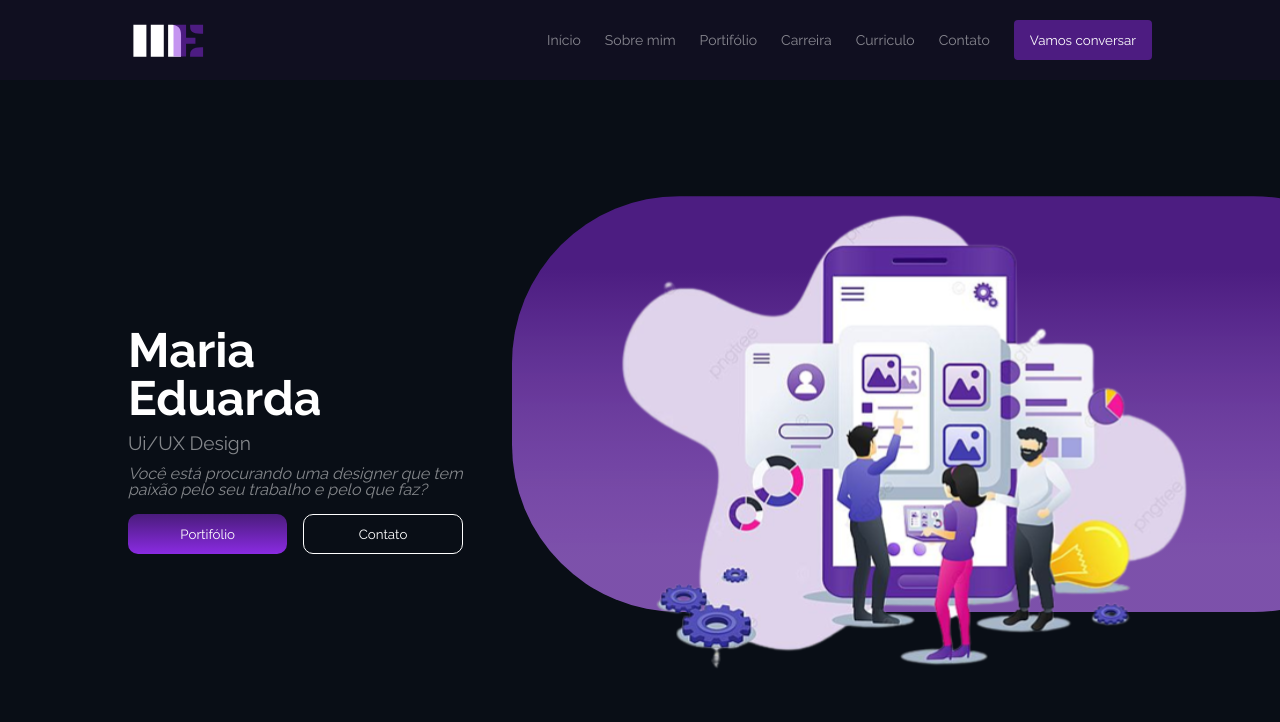
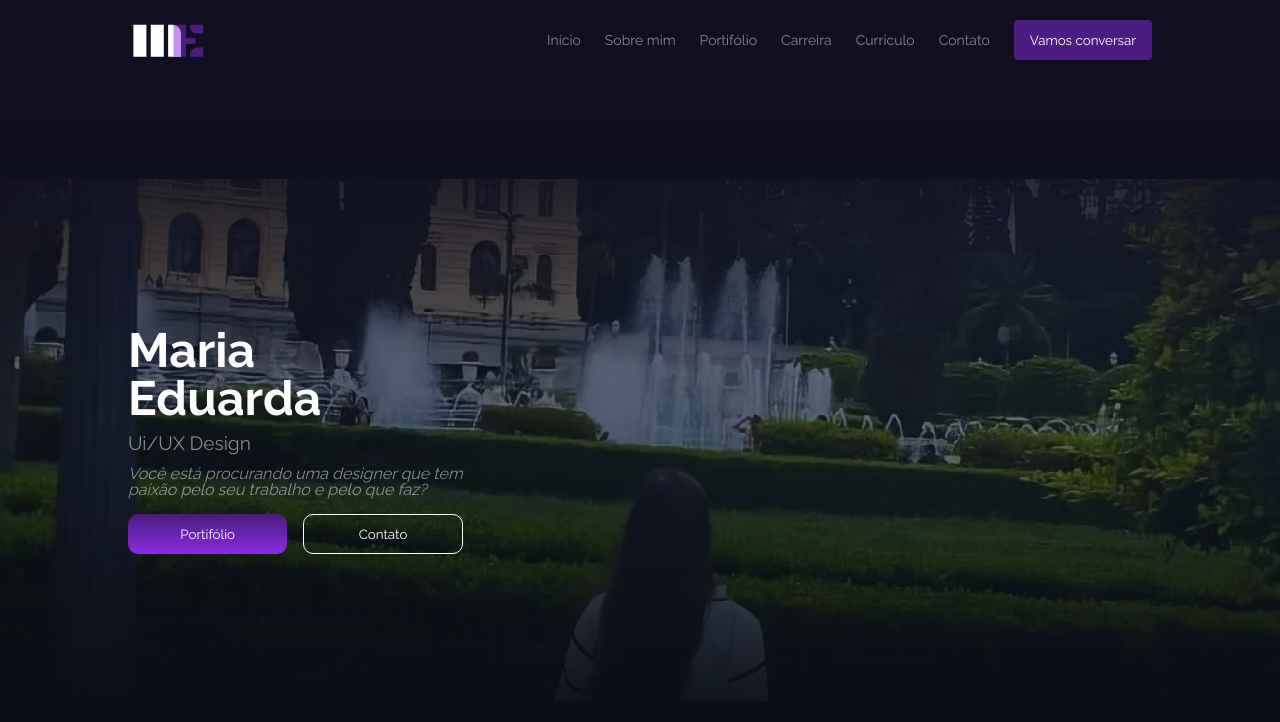
Before and after one commit to EnzoWu479/portifolio-duda, a Next.js app: page / in a window 1280 px wide. Shown: the top 722 px of the page. Built offline with nearby package versions, Linux system fonts and the light colour scheme; no server answers.

Commit message:
feat: new hero

```diff
--- a/src/components/Hero/_hero.ts
+++ b/src/components/Hero/_hero.ts
@@ -10,8 +10,6 @@ export const Container = styled(SectionScroll)`
   flex-direction: column;
   justify-content: center;
 
-
-
   ${media.mobile} {
     align-items: center;
   }
@@ -21,10 +19,16 @@ export const HeroImage = styled.div`
   /* inset: 60px 0; */
   inset: 0;
 
-  background-image: url('/assets/imgs/hero.svg');
+  background-image: linear-gradient(
+      to top,
+      ${({ theme }) => theme.colors['background']} 0% 10%,
+      transparent 50% 60%,
+      ${({ theme }) => theme.colors['purple-3']} 95% 100%
+    ),
+    url('/assets/imgs/hero.webp');
   background-repeat: no-repeat;
   background-position: right;
-  background-size: 60% 100%;
+  background-size: 100%;
 
   transform: translateZ(-5px) scale(1.5);
   ${media.mobile} {
@@ -65,7 +69,7 @@ export const ButtonPortifolio = styled.button`
   background: linear-gradient(
     to top,
     ${({ theme }) => theme.colors['purple-2']} 0%,
-      ${({ theme }) => theme.colors['purple-1']} 100%
+    ${({ theme }) => theme.colors['purple-1']} 100%
   );
   color: ${({ theme }) => theme.colors.white};
 
```
Also changed, not shown: public/assets/imgs/hero.svg (deleted), public/assets/imgs/hero.webp (added).
